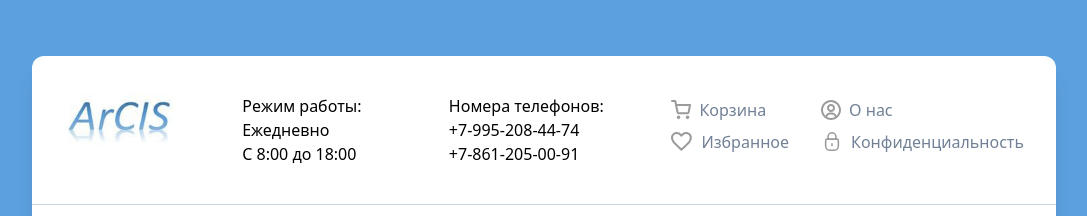
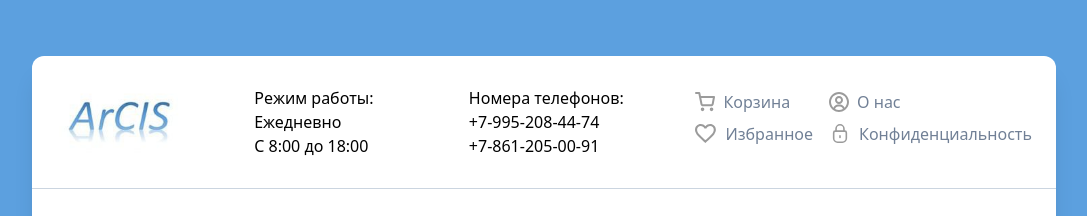
Before and after one commit to Lexa3940/arcis, a Vue app: page / in a window 1280 px wide. Shown: the top 216 px of the page, without its empty margins (96-1183 px from the left). Built offline with nearby package versions, Linux system fonts and the light colour scheme; no server answers.

Commit message:
Update Header.vue

```diff
--- a/src/components/Header.vue
+++ b/src/components/Header.vue
@@ -87,11 +87,10 @@ const emit = defineEmits(['openDrawer'])
   display: flex;
   justify-content: center;
   align-items: center;
-  margin-bottom: 1rem;
 }
 
 .logo {
-  max-height: 80px;
+  max-height: 70px;
 }
 
 @media(min-width: 768px) {
@@ -105,7 +104,7 @@ const emit = defineEmits(['openDrawer'])
   display: flex;
   flex-direction: column;
   justify-content: center;
-  gap: 2rem; /* Увеличиваем отступ между working-hours и phone-numbers */
+  margin-top: 0.5rem; /* Уменьшен отступ сверху */
 }
 
 @media(min-width: 768px) {
@@ -113,30 +112,27 @@ const emit = defineEmits(['openDrawer'])
     flex-direction: row;
     justify-content: space-around;
     text-align: left;
-    gap: 1rem; /* Уменьшаем отступ между элементами на больших экранах */
+    margin-top: 0; /* Убираем отступ для больших экранов */
   }
 }
 
 .working-hours, .phone-numbers {
-  margin: 0 1rem;
-}
-
-@media(max-width: 767px) {
-  .working-hours {
-    margin-bottom: 1rem; /* Увеличиваем отступ между working-hours и phone-numbers */
-  }
+  margin: 0 0.5rem; /* Уменьшен отступ между колонками */
+  text-align: left;
 }
 
 .nav-container {
   grid-area: nav;
   display: flex;
   flex-direction: column;
+  margin-top: 0.5rem; /* Уменьшен отступ сверху */
 }
 
 @media(min-width: 768px) {
   .nav-container {
     flex-direction: row;
     justify-content: space-around;
+    margin-top: 0; /* Убираем отступ для больших экранов */
   }
 }
 
@@ -145,7 +141,7 @@ const emit = defineEmits(['openDrawer'])
   flex-direction: column;
   list-style: none;
   padding: 0;
-  margin: 0 1rem;
+  margin: 0 0.5rem; /* Уменьшен отступ между колонками */
 }
 
 .nav-item {
```
